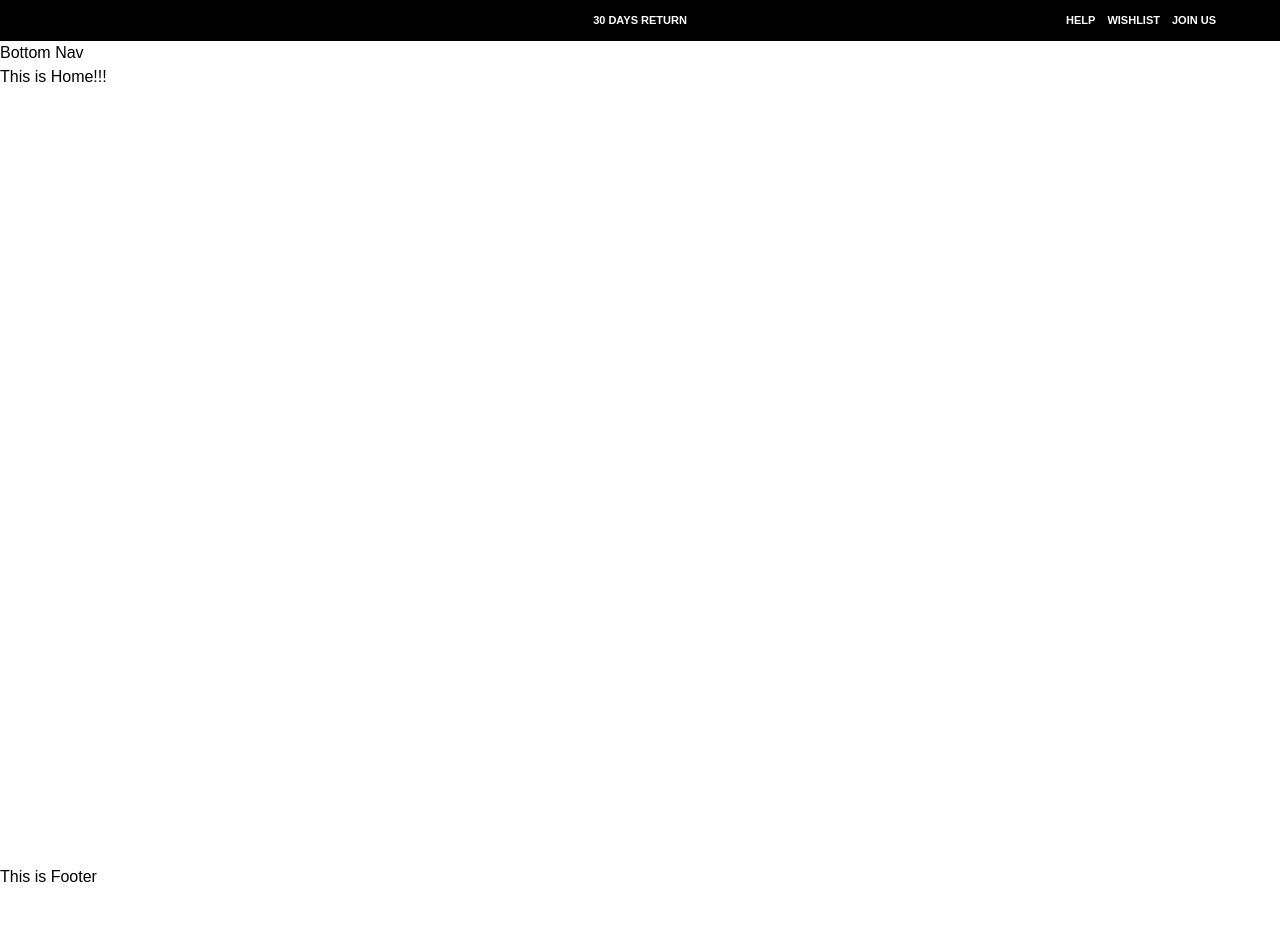
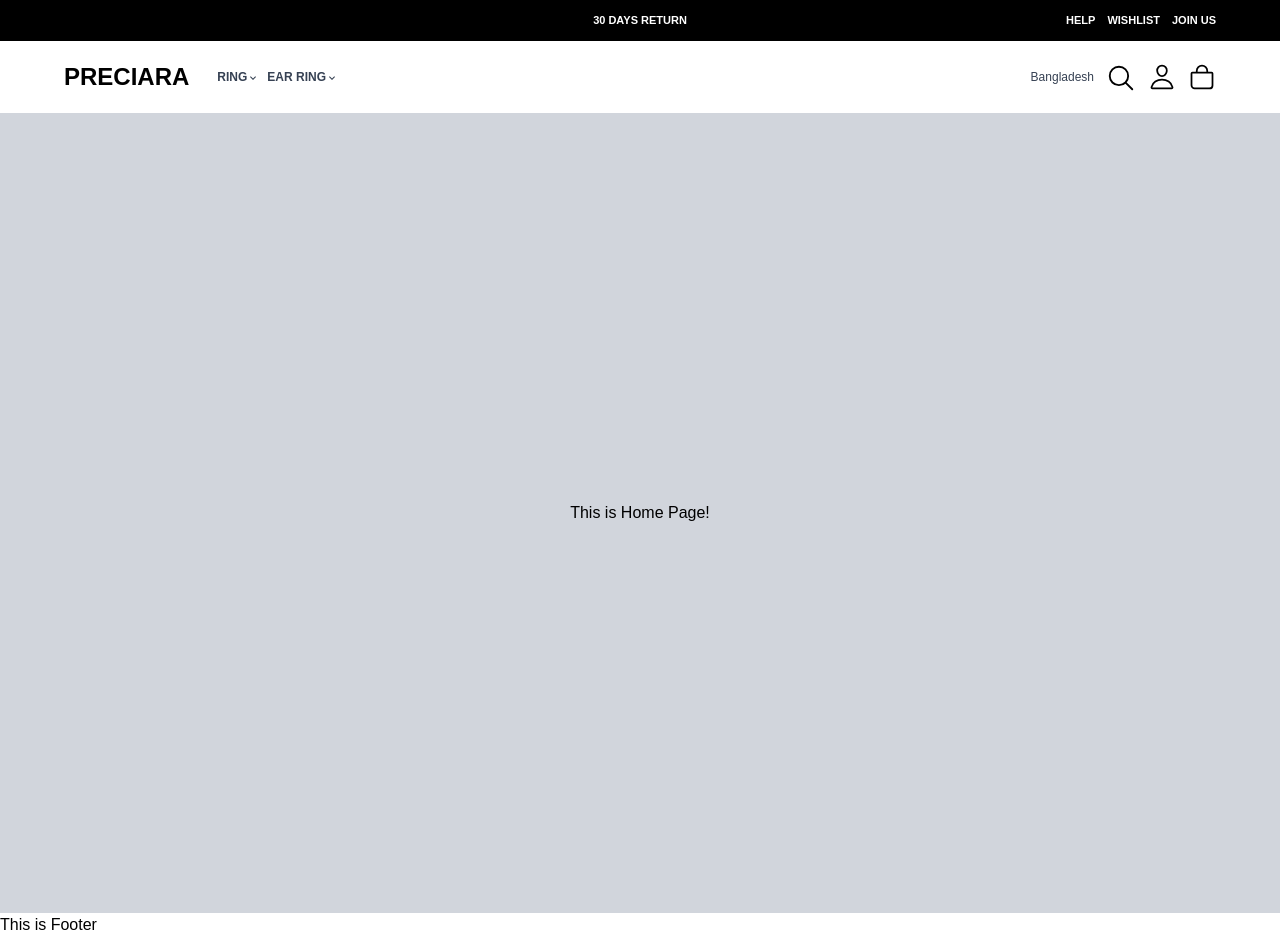
Before and after one commit to anik-siddiky/PRECIARA-CLIENT, a React (Vite) app: page / in a window 1280 px wide. Before the commit the page ends 889 px from the top, so only its background shows below. Built offline with nearby package versions, Linux system fonts and the light colour scheme.

Commit message:
did the bottom part of navbar

```diff
--- a/src/Components/Navbar.jsx
+++ b/src/Components/Navbar.jsx
@@ -1,11 +1,13 @@
-import React from 'react';
+
+import { IoBagOutline, IoPersonOutline, IoSearchOutline } from 'react-icons/io5';
+import { MdKeyboardArrowDown } from 'react-icons/md';
 import { Link } from 'react-router';
 
 const Navbar = () => {
     return (
         <div className=''>
             <div className=' bg-black text-white text-[11px] font-bold'>
-                <div className='grid grid-cols-3 items-center py-3 px-16'>
+                <div className='grid grid-cols-3 items-center lg:py-3 md:py-2 py-1 px-16'>
                     <div></div>
 
                     <p className='text-center'>30 DAYS RETURN</p>
@@ -19,8 +21,28 @@ const Navbar = () => {
             </div>
 
 
-            <div className='bg-white'>
-                Bottom Nav
+            <div className='bg-white flex px-16 justify-between items-center py-5'>
+                <div className='flex items-center gap-7'>
+                    <h1 className='text-2xl font-extrabold'><Link to='/'>PRECIARA</Link></h1>
+                    <div className='flex text-xs font-bold text-gray-700 space-x-2'>
+                        <div className='flex items-center cursor-pointer'>
+                            <span>RING</span>
+                            <MdKeyboardArrowDown className='mt-0.5' />
+                        </div>
+
+                        <div className='flex items-center cursor-pointer'>
+                            <span>EAR RING</span>
+                            <MdKeyboardArrowDown className='mt-0.5' />
+                        </div>
+                    </div>
+                </div>
+
+                <div className='flex items-center gap-3 justify-center'>
+                    <p className='font-extralight text-xs text-gray-700 '>Bangladesh</p>
+                    <IoSearchOutline className='mt-0.5' size={30} />
+                    <IoPersonOutline size={28} />
+                    <IoBagOutline size={28} />
+                </div>
             </div>
         </div>
     );
--- a/src/Pages/Home/Home.jsx
+++ b/src/Pages/Home/Home.jsx
@@ -2,8 +2,8 @@ import React from 'react';
 
 const Home = () => {
     return (
-        <div className='min-h-screen'>
-            This is Home!!!
+        <div className='min-h-screen bg-gray-300 flex justify-center items-center'>
+            This is Home Page!
         </div>
     );
 };
```
